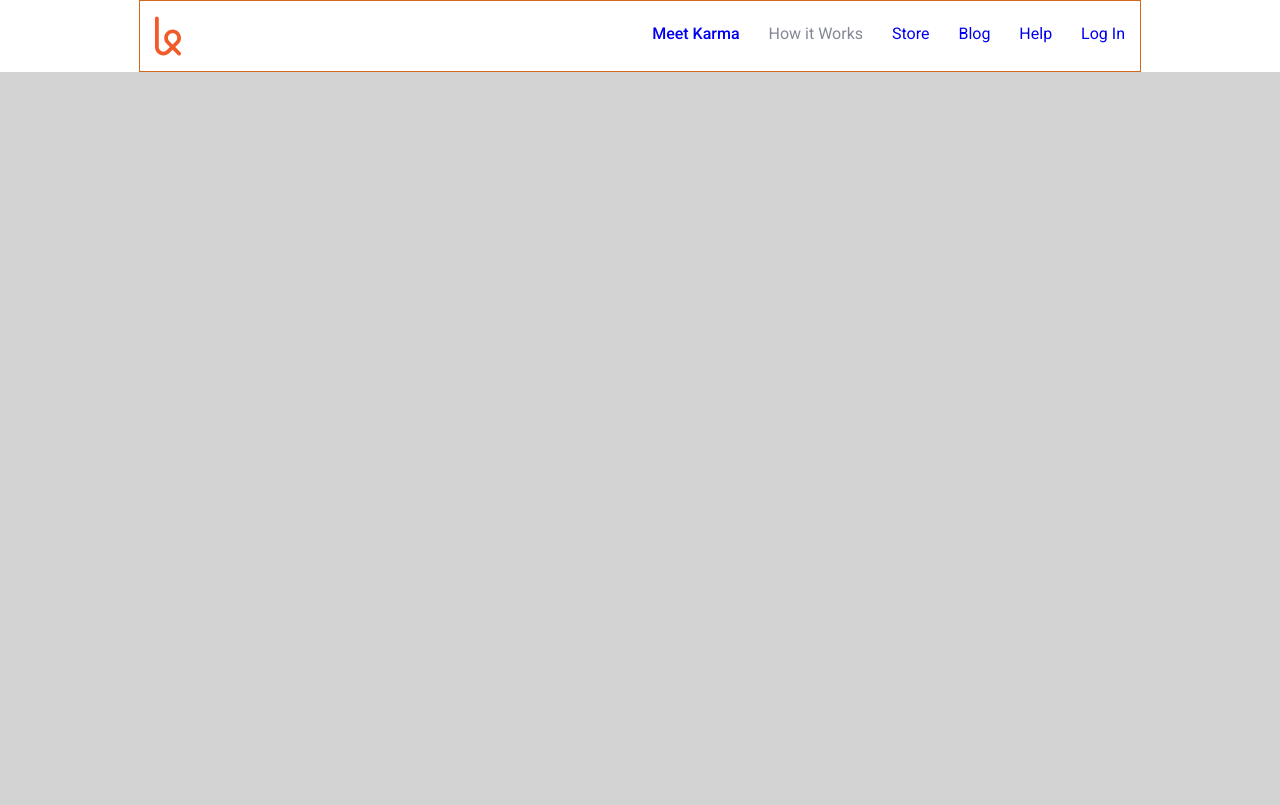
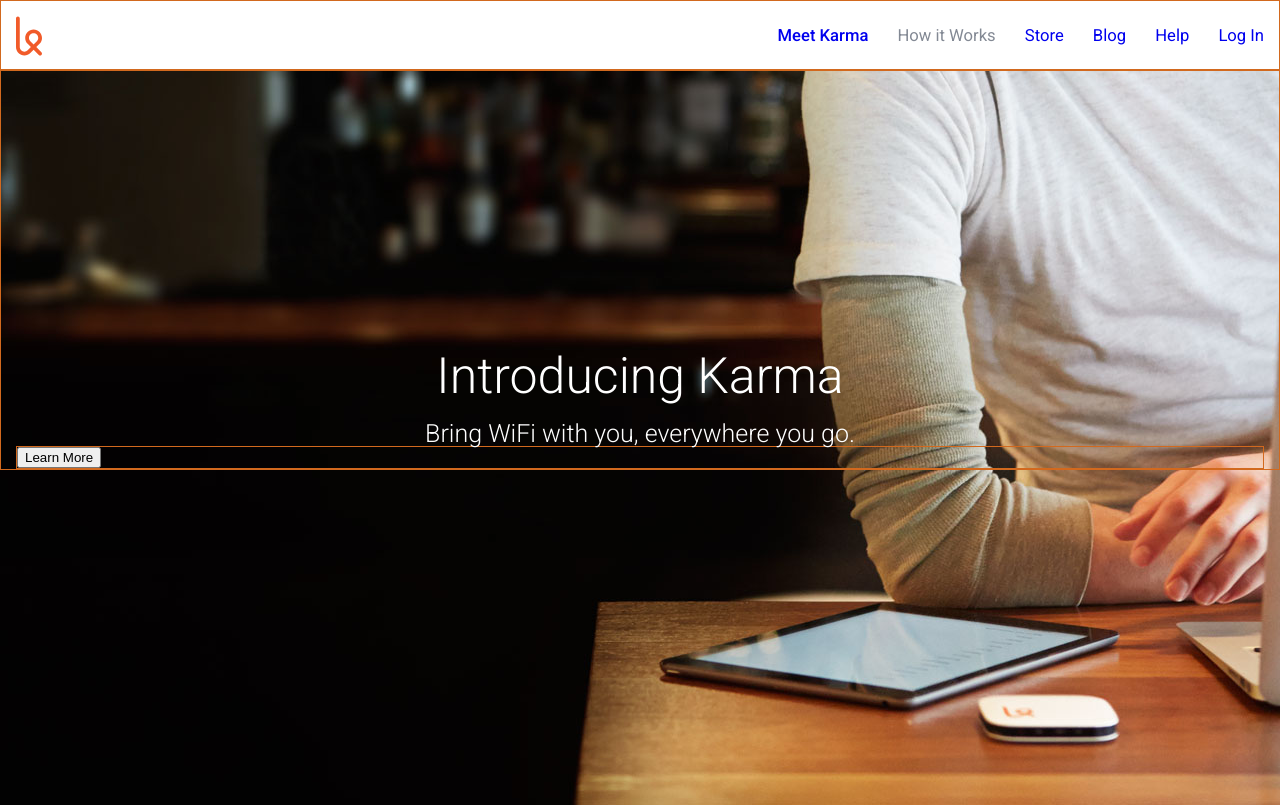
Before and after one commit to bcourtney5965/startup-landing-page-clone, a plain HTML site: page index.html in a window 1280 px wide. Drawn offline with Linux system fonts and the light colour scheme.

Commit message:
commit changes

```diff
--- a/css/style.css
+++ b/css/style.css
@@ -2,7 +2,12 @@
    v2.0 | 20110126
    License: none (public domain)
 */
-
+html {
+  box-sizing: border-box;
+}
+*, *:before, *:after {
+  box-sizing: inherit;
+}
 html, body, div, span, applet, object, iframe,
 h1, h2, h3, h4, h5, h6, p, blockquote, pre,
 a, abbr, acronym, address, big, cite, code,
@@ -23,7 +28,9 @@ time, mark, audio, video {
 	font: inherit;
 	vertical-align: baseline;
 }
-/* HTML5 display-role reset for older browsers */
+/*
+HTML5 display-role reset for older browsers
+*/
 article, aside, details, figcaption, figure,
 footer, header, hgroup, menu, nav, section {
 	display: block;
@@ -46,46 +53,49 @@ table {
 	border-collapse: collapse;
 	border-spacing: 0;
 }
-/* End of Reset */
-/* Start of Custom Styles */
-.content {
-	padding: 0 15px;
-}
+/*
+End of Reset
+*/
+/*
+Start of Custom Styles
+*/
 body {
 	background-color: LightGray;
+	font-family: 'Roboto', sans-serif;
+	-webkit-font-smoothing: antialiased;
 }
 div {
 	border: 1px solid Chocolate;
 }
-/* Navigation Section */
+.content {
+	padding: 0 0.938rem;
+	margin:0 auto;
+	min-width: 37.5rem;
+}
+/*
+Navigation Section
+*/
 .top-navigation {
 	background-color: #fff
 }
-.content {
-	width: 970px;
-	height: 70px;
-	margin: 0 auto;
-	padding: 0px 15px;
+.top-navigation > .content {
+	height: 4.375rem;
+	/*padding: 0px 15px;*/
 }
-.logo {
-	height: 70px;
-}
-.top-navigation > .logo {
-	height: 70px;
+.top-navigation .logo {
+	height: 4.375rem;
 }
 .top-navigation .links {
 	float: right;
-	font-family: 'Roboto', sans-serif;
 	color: #838994;
-	font-size: 16px;
-	margin-top: 25px;
-	-webkit-font-smoothing: antialiased;
+	font-size: 1.04rem;
+	margin-top: 1.7rem;
 }
 .top-navigation .links li {
 	display: inline-block;
-	margin-left: 25px;
+	margin-left: 1.563rem;
 }
-.top-navigation .links .active {
+.top-navigation .links li.active {
 	color: #4c5058;
 	font-weight: 500;
 }
@@ -93,7 +103,34 @@ div {
 	color: #333333;
 	cursor: pointer;
 }
-
 .top-navigation .links a {
 	text-decoration: none;
 }
+/**
+ * Introduction Section
+ */
+.introduction {
+	background-image: url('../images/first-background.jpg');
+	background-position: center bottom;
+	background-repeat: no-repeat;
+	background-image: cover;
+	height: 45.938rem;
+	overflow: auto;
+}
+.introduction h1,
+.introduction h3 {
+	color: white;
+	text-align: center;
+	font-weight: 300;
+}
+.introduction h1 {
+	margin-top: 17.5rem;
+	font-size: 3.125rem;
+}
+.content h3 {
+	margin-top: 1.25rem;
+	font-size: 1.563rem;
+}
+/**
+ * The buttons
+ */
--- a/index.html
+++ b/index.html
@@ -20,7 +20,14 @@
 			<img class="logo" src="img/karma-logo.svg" alt="Logo Image" width="26px">
 		</div>
 	</nav>
-	<section></section>
+	<section class="introduction">
+		<!-- <img src="images/first-background.jpg" alt="background-image"> -->
+		<div class="content">
+			<h1 >Introducing Karma</h1>
+			<h3>Bring WiFi with you, everywhere you go.</h3>
+			<div class="buttons"><button>Learn More</button></div>
+		</div>
+	</section>
 	<footer></footer>
 </body>
 </html>
```
Also changed, not shown: images/first-background.jpg (added).
